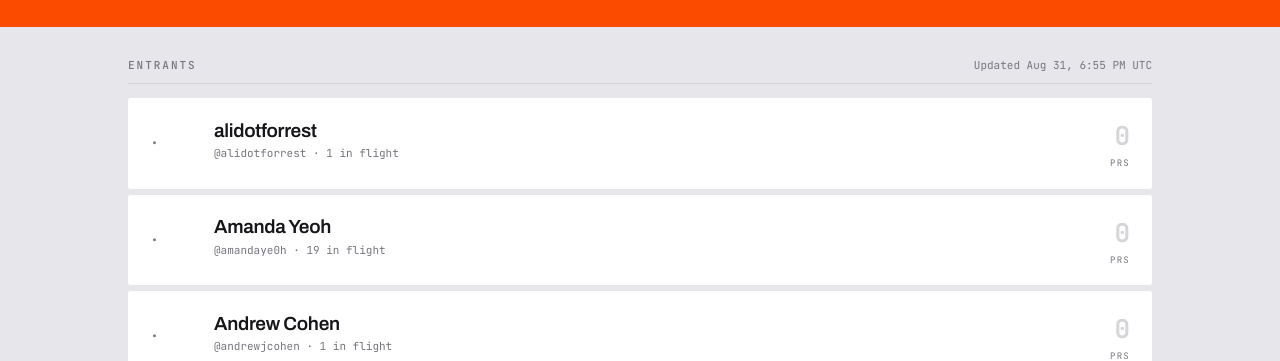
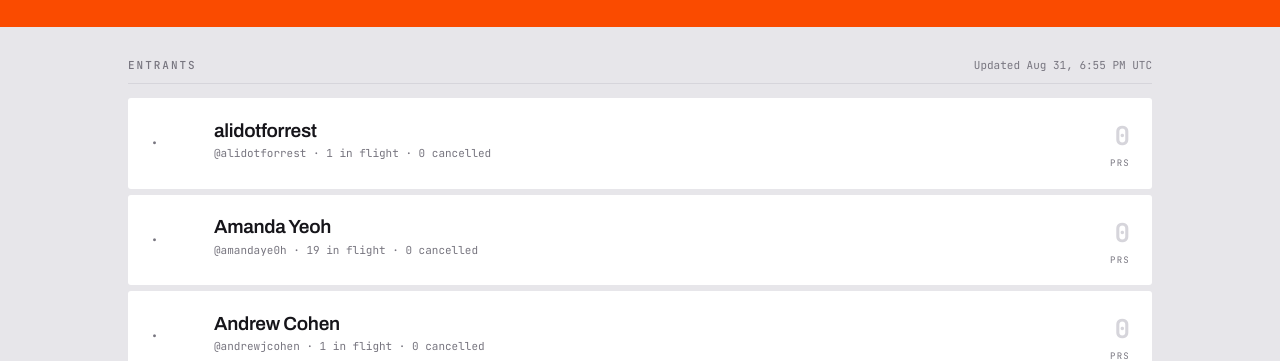
Before and after one commit to MetaMask/experimental-bug-bash, a plain HTML site: page index.html in a window 1280 px wide. Shown: the part 443-804 px from the top of the page. Drawn offline with Linux system fonts and the light colour scheme.

Commit message:
Always show in-flight and cancelled counts in the row sub-line
Format is now '@login · N in flight · N cancelled' for every row, zeros
included, instead of hiding zero counts.

```diff
--- a/index.html
+++ b/index.html
@@ -524,7 +524,7 @@
             <span class="rank">${preSeason || !r.points ? "&middot;" : String(i + 1).padStart(2, "0")}</span>
             <div class="who">
               <div class="name">${r.name}</div>
-              <div class="handle">@${r.login}${r.inFlight ? ` · ${r.inFlight} in flight` : ""}${r.cancelled ? ` · ${r.cancelled} cancelled` : ""}</div>
+              <div class="handle">@${r.login} · ${r.inFlight ?? 0} in flight · ${r.cancelled ?? 0} cancelled</div>
               <div class="marks">${marks(r.points, max)}</div>
             </div>
             <div class="pts ${r.points ? "" : "zero"}">${r.points}<small>${r.points === 1 ? "PR" : "PRs"}</small></div>
```
